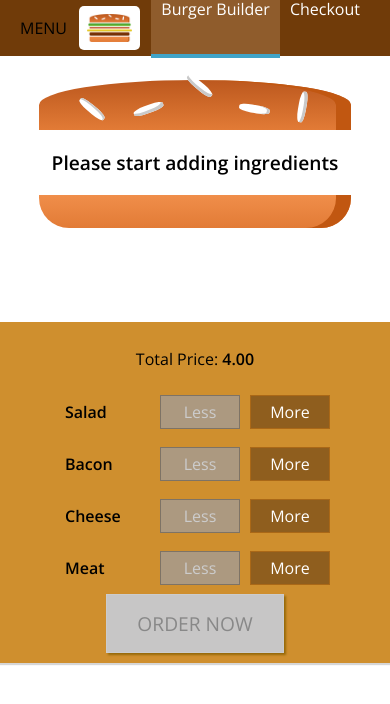
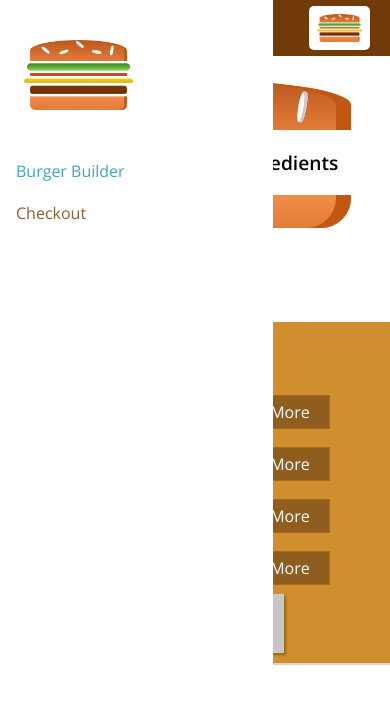
Before and after one commit to yuriyberezskyy/burger-project-frontend, a React app: page / in a window 390 px wide. Shown: the top 704 px of the page. Built offline with nearby package versions, Linux system fonts and the light colour scheme.

Commit message:
added the side drawer and install app for mobile

```diff
--- a/src/components/Layout/Layout.js
+++ b/src/components/Layout/Layout.js
@@ -2,10 +2,13 @@
 import Aux from "../../hoc/Aux";
 import classes from "./Layout.css";
 import Toolbar from "../Navigation/Toolbar/Toolbar";
+import SideDrawer from "../Navigation/SideDrawer/SideDrawer";
+
 const layout = (props) => {
   return (
     <Aux>
       <Toolbar />
+      <SideDrawer />
       <main className={classes.Content}>{props.children}</main>
     </Aux>
   );
--- a/src/components/Logo/Logo.css
+++ b/src/components/Logo/Logo.css
@@ -1,7 +1,7 @@
 .Logo {
   background-color: white;
   padding: 8px;
-  height: 80%;
+  height: 100%;
   box-sizing: border-box;
   border-radius: 5px;
 }
--- a/src/components/Logo/Logo.js
+++ b/src/components/Logo/Logo.js
@@ -2,7 +2,7 @@
 import classes from "./Logo.css";
 import burgerLogo from "../../assets/images/burger-logo.png";
 const logo = (props) => (
-  <div className={classes.Logo}>
+  <div className={classes.Logo} style={{ height: props.height }}>
     <img src={burgerLogo} alt="MyBurger" />
   </div>
 );
--- a/src/components/Navigation/Navigationitems/NavigationItem/NavigationItem.css
+++ b/src/components/Navigation/Navigationitems/NavigationItem/NavigationItem.css
@@ -1,18 +1,38 @@
+.NavigationItem {
+  margin: 10px 0;
+  box-sizing: border-box;
+  display: block;
+  width: 100%;
+}
+
+.NavigationItem a {
+  color: #8f5c2c;
+  text-decoration: none;
+  width: 100%;
+  box-sizing: border-box;
+  display: block;
+}
+
+.NavigationItem a:hover,
+.NavigationItem a:active,
+.NavigationItem a.active {
+  color: #40a4c8;
+}
+
+@media (min-width: 500px) {
   .NavigationItem {
     margin: 0;
-  box-sizing: border-box;
     display: flex;
     height: 100%;
+    width: auto;
     align-items: center;
   }
 
   .NavigationItem a {
     color: white;
-  text-decoration: none;
     height: 100%;
     padding: 16px 10px;
     border-bottom: 4px solid transparent;
-  display: block;
   }
 
   .NavigationItem a:hover,
@@ -22,3 +42,4 @@
     border-bottom: 4px solid #40a4c8;
     color: white;
   }
+}
--- a/src/components/Navigation/Navigationitems/NavigationItems.css
+++ b/src/components/Navigation/Navigationitems/NavigationItems.css
@@ -3,6 +3,13 @@
   padding: 0;
   list-style: none;
   display: flex;
+  flex-flow: column;
   align-items: center;
-  height: 72%;
+  height: 100%;
 }
+
+@media (min-width: 500px) {
+  .NavigationItems {
+    flex-flow: row;
+  }
+}
--- /dev/null
+++ b/src/components/Navigation/SideDrawer/SideDrawer.css
@@ -0,0 +1,32 @@
+.SideDrawer {
+  position: fixed;
+  width: 280px;
+  max-width: 70%;
+  height: 100%;
+  left: 0;
+  top: 0;
+  z-index: 200;
+  background-color: white;
+  padding: 32px 16px;
+  box-sizing: border-box;
+  transition: transform 0.3s ease-out;
+}
+
+@media (min-width: 500px) {
+  .SideDrawer {
+    display: none;
+  }
+}
+
+.Open {
+  transform: translate(0);
+}
+
+.Close {
+  transform: translateX(-100%);
+}
+
+.Logo {
+  height: 11%;
+  margin-bottom: 32px;
+}
--- /dev/null
+++ b/src/components/Navigation/SideDrawer/SideDrawer.js
@@ -0,0 +1,20 @@
+import React from "react";
+import Logo from "../../Logo/Logo";
+import NavigationItems from "../Navigationitems/NavigationItems";
+import classes from "./SideDrawer.css";
+
+const sideDrawer = (props) => {
+  //...
+  return (
+    <div className={classes.SideDrawer}>
+      <div className={classes.Logo}>
+        <Logo />
+      </div>
+      <nav>
+        <NavigationItems />
+      </nav>
+    </div>
+  );
+};
+
+export default sideDrawer;
--- a/src/components/Navigation/Toolbar/Toolbar.css
+++ b/src/components/Navigation/Toolbar/Toolbar.css
@@ -16,3 +16,13 @@
 .Toolbar nav {
   height: 100%;
 }
+
+.Logo {
+  height: 80%;
+}
+
+@media (max-width: 499px) {
+  .DesktopOnly {
+    display: none;
+  }
+}
--- a/src/components/Navigation/Toolbar/Toolbar.js
+++ b/src/components/Navigation/Toolbar/Toolbar.js
@@ -5,8 +5,10 @@
 const toolbar = () => (
   <header className={classes.Toolbar}>
     <div>MENU</div>
-    <Logo />
-    <nav>
+    <div className={classes.Logo}>
+      <Logo />
+    </div>
+    <nav className={classes.DesktopOnly}>
       <NavigationItems />
     </nav>
   </header>
```
Lines whose indentation alone changed are shown as unchanged.
